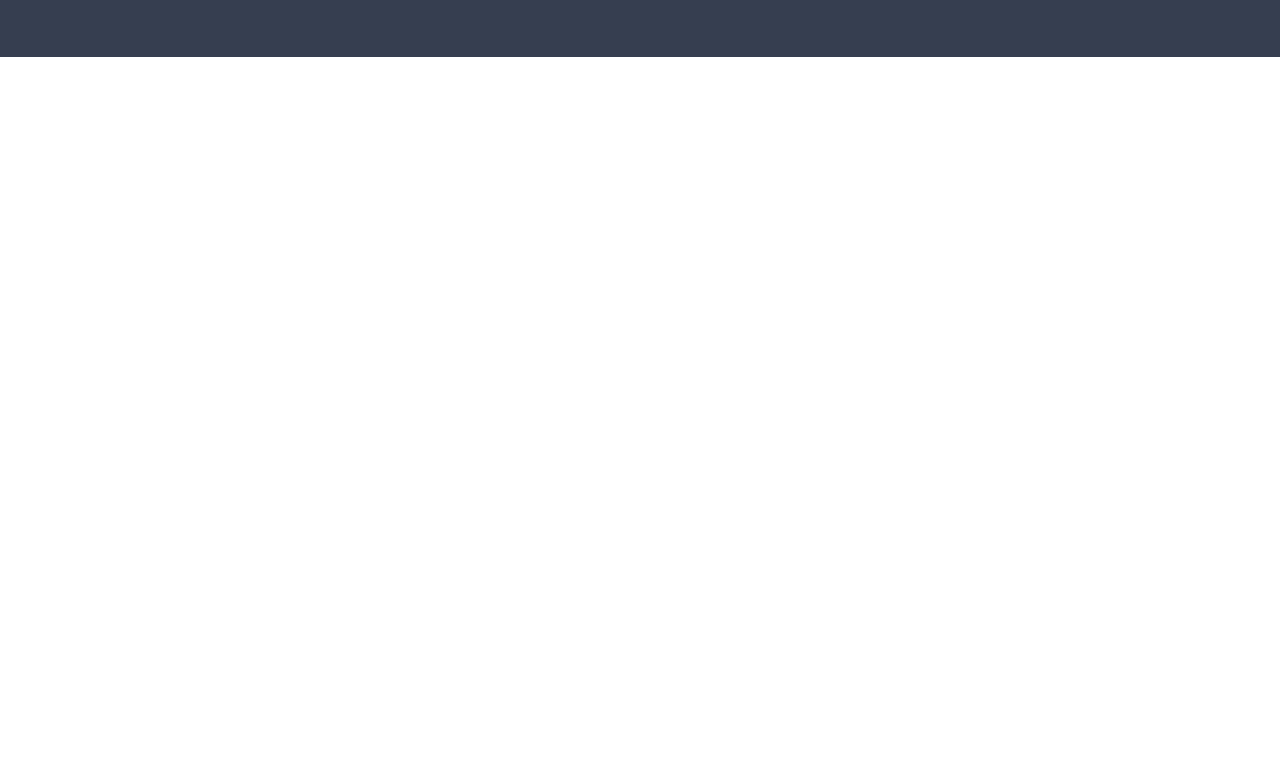
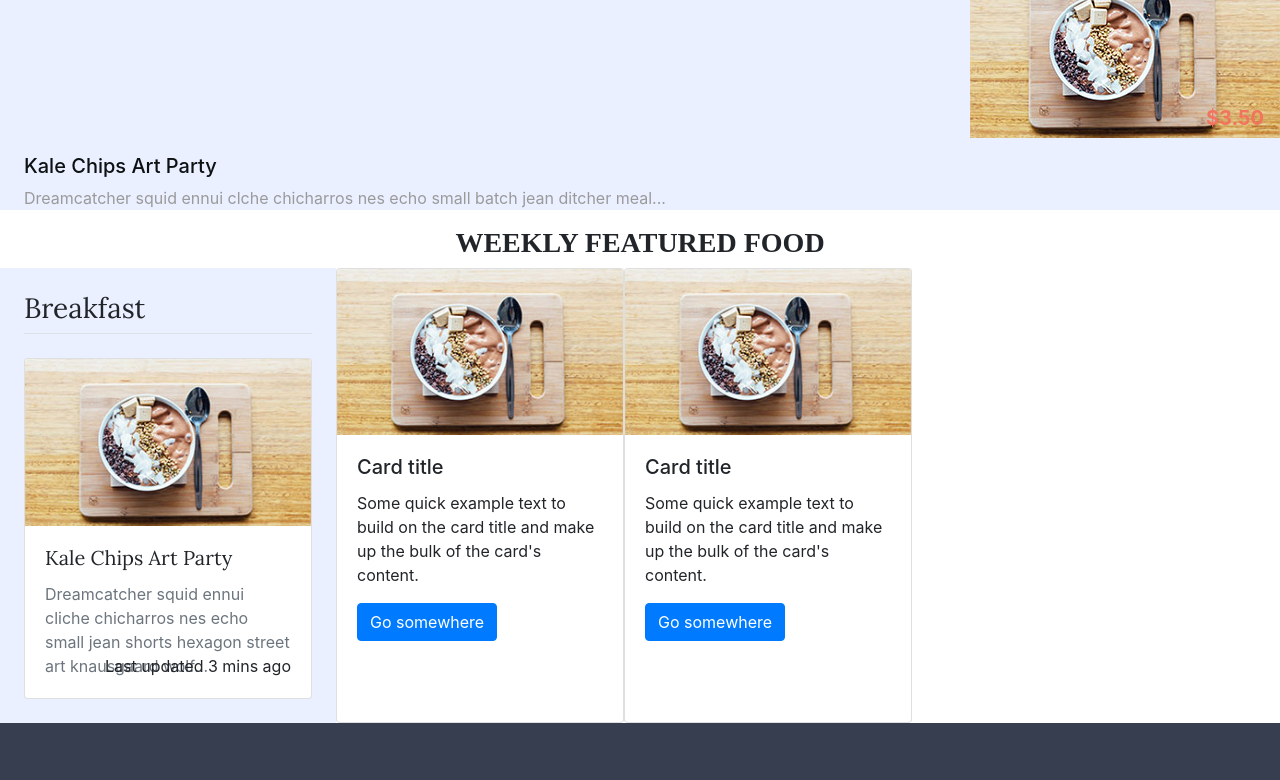
Before and after one commit to AlexisVS/alexis-loic_victory, a website: page index.html in a window 1280 px wide. Shown: the part 2686-3466 px from the top of the page. Before the commit the page ends 2743 px from the top, so only its background shows below. Drawn offline with nearby package versions, Linux system fonts and the light colour scheme; a web font is replaced by a local one.

Commit message:
to be continue... LLT

```diff
--- a/index.html
+++ b/index.html
@@ -71,7 +71,7 @@
                 <div class="col-md-4 text-center text-white _bg-orange p-4">
                     <h3 class="mb-4">WE COOK DELECIOUS</h3>
 
-                    <div class="bg-orange-dif py-4">
+                    <div id="bg-orange-dif" class="py-4">
                         <p>YOU CAN CALL US ON:</p>
                         <h4 class="font-weight-bold">+ 1234 567 8910</h4>
                     </div>
@@ -132,7 +132,7 @@
                     <div class="col-12 col-md-6 col-lg-5 col-xl-3 bg-light p-4">
                         <h3 class="text-center _font-lora font-weight-bold mb-3">Reservation</h3>
 
-                    <!-- FORMULAIRE -->
+                        <!-- FORMULAIRE -->
                         <form class="row" style="height: 90%;">
                             <div class="form-group col-12 col-sm-6 mb-0 px-4">
                                 <select
@@ -206,12 +206,79 @@
         </div>
 
 
-    <!-- BANNER ORANGE -->
+        <!-- BANNER ORANGE -->
         <div class="text-center _bg-orange py-7">
             <h3 class="text-white _font-ubuntu">GET APPLICATION FOR YOUR PHONE</h3>
 
             <button class="font-weight-bold rounded border-0 bg-white _color-orange px-4 py-3
             mt-4">DOWNLOAD NOW</button>
+        </div>
+
+
+        <!-- SECTION CARD MENU -->
+        <div class="_bg-header">
+            <h3 class="_font-lora font-weight-bold">Breakfast</h3>
+            <hr class="">
+            <div class="">
+                <div id="breakfast-menu1" class="d-flex justify-content-md-end align-items-md-end">
+                    <img src="./public/img/breakfast_item.jpg" alt="" class="img-fluid">
+                    <p class="position-absolute _bg-article-price m-0 font-weight-bold px-3 h5 _color-orange _w-max-content p-2">$3.50</p>
+
+                    <div class="card-img-overlay"></div>
+                </div>
+                <div class="">
+                    <h3 class="pt-3 mx-4 h5 _color-text-titleBlog">Kale Chips Art Party</h3>
+                    <p class="mx-4 _color-text">Dreamcatcher squid ennui clche chicharros nes echo small batch
+                        jean
+                        ditcher meal...</p>
+                </div>
+            </div>
+        </div>
+
+
+        <div>
+            <h3 class="_font-ubuntu font-weight-bold text-center">WEEKLY FEATURED FOOD</h3>
+
+            <div class="row mx-0">
+                <!-- CARD 1 MENU -->
+                <div class="_bg-header p-4">
+                    <h3 class="_font-lora border-bottom pb-2 mb-4">Breakfast</h3>
+
+                    <div class="card" style="width: 18rem;">
+                        <img src="./public/img/breakfast_item.jpg" class="card-img-top" alt="...">
+                        <div class="card-img-overlay d-flex justify-content-end align-items-end">
+                            <p class="card-text d-inline">Last updated 3 mins ago</p>
+                        </div>
+
+                        <div class="card-body">
+                            <h5 class="card-title _font-lora">Kale Chips Art Party</h5>
+                            <p class="card-text text-muted">Dreamcatcher squid ennui cliche chicharros nes echo small jean shorts hexagon street art knausgaard wolf...</p>
+                        </div>
+                    </div>
+                </div>
+
+                <!-- CARD 2 MENU -->
+                <div class="card" style="width: 18rem;">
+                    <img src="./public/img/breakfast_item.jpg" class="card-img-top" alt="...">
+                    <div class="card-body">
+                        <h5 class="card-title">Card title</h5>
+                        <p class="card-text">Some quick example text to build on the card title and make up the bulk of
+                            the card's content.</p>
+                        <a href="#" class="btn btn-primary">Go somewhere</a>
+                    </div>
+                </div>
+
+                <!-- CARD 3 MENU -->
+                <div class="card" style="width: 18rem;">
+                    <img src="./public/img/breakfast_item.jpg" class="card-img-top" alt="...">
+                    <div class="card-body">
+                        <h5 class="card-title">Card title</h5>
+                        <p class="card-text">Some quick example text to build on the card title and make up the bulk of
+                            the card's content.</p>
+                        <a href="#" class="btn btn-primary">Go somewhere</a>
+                    </div>
+                </div>
+            </div>
         </div>
     </section>
 
--- a/src/sass/modules/_section-index.sass
+++ b/src/sass/modules/_section-index.sass
@@ -3,6 +3,9 @@ section
         background: url("../img/banner-bg.jpg")
         background-size: cover
         background-position: center
+
+#bg-orange-dif
+    background-color: #ee8573
 
     .bg-center
         background-image: url("../img/book-bg.jpg")
```
Also changed, not shown: public/css/app.css.
